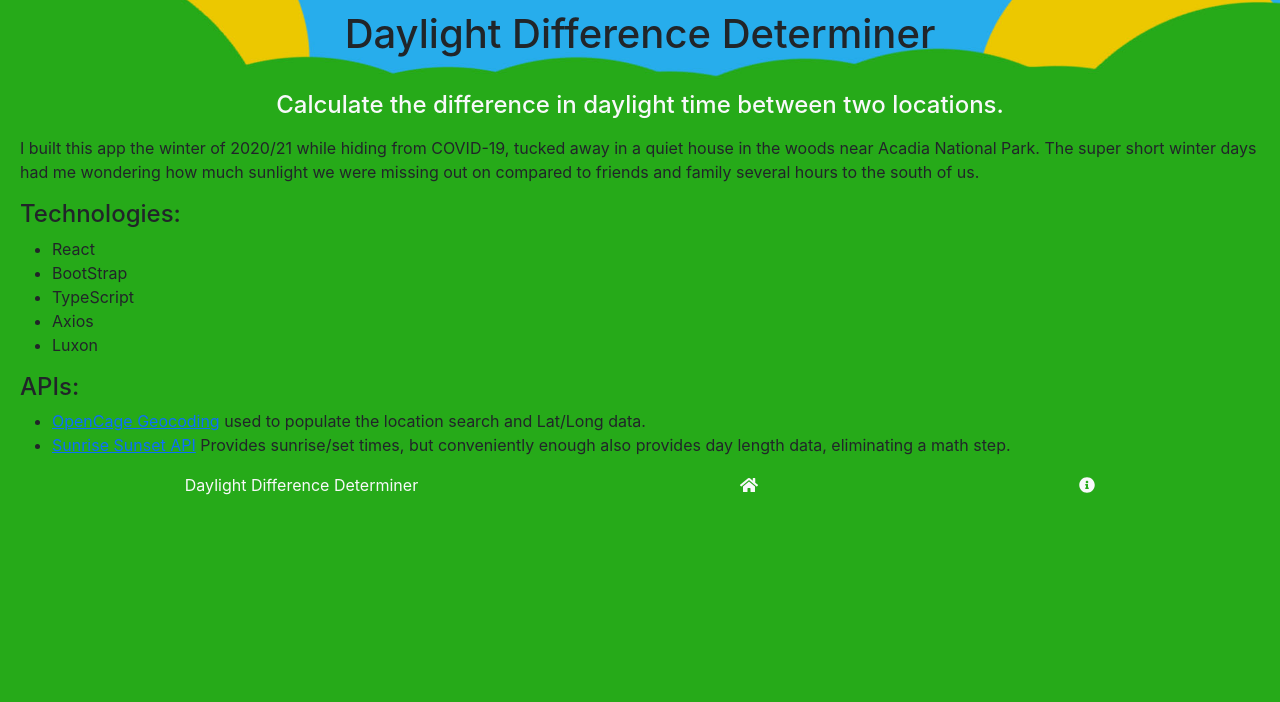
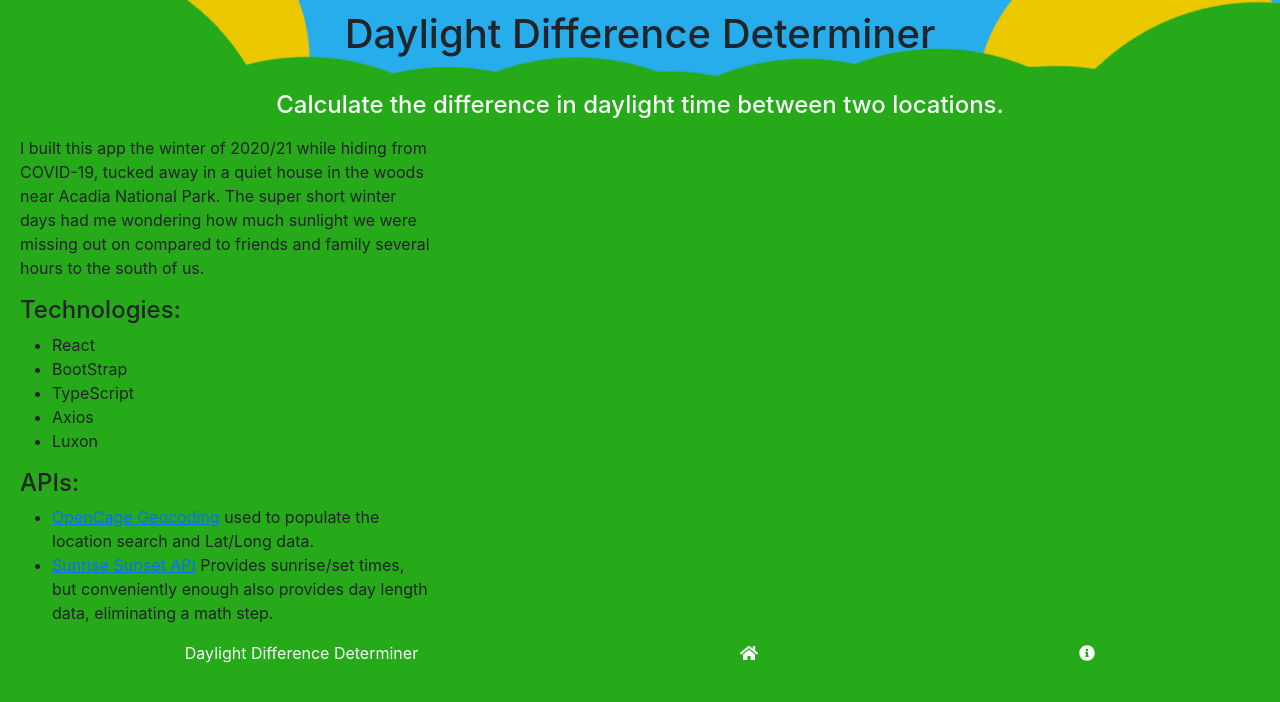
Before and after one commit to keiththarp/daylight-difference, a React (Create React App) app: page /daylight-difference/about in a window 1280 px wide. Shown: the top 702 px of the page. Built offline with nearby package versions, Linux system fonts and the light colour scheme.

Commit message:
move header and menu into app component

```diff
--- a/src/App.css
+++ b/src/App.css
@@ -7,6 +7,9 @@ h3 {
 }
 .App {
   text-align: center;
+}
+div.main-container {
+  max-width: 450px;
 }
 
 div.daylight-header {
--- a/src/App.tsx
+++ b/src/App.tsx
@@ -2,17 +2,22 @@ import React from 'react';
 import { BrowserRouter as Router, Switch, Route } from 'react-router-dom';
 import About from './views/About/About';
 import Differentiator from './views/Differentiator/Differentiator'
-import CityToCoords from './components/CityToCoords'
+import AppHeader from './components/AppHeader';
+import Menu from './components/Menu'
 import './App.css';
 
 function App() {
   return (
     <div className="App">
       <Router basename="/daylight-difference">
-        <Switch>
-          <Route path="/" exact component={Differentiator} />
-          <Route path="/about" exact component={About} />
-        </Switch>
+        <AppHeader />
+        <div className="main-container">
+          <Switch>
+            <Route path="/" exact component={Differentiator} />
+            <Route path="/about" exact component={About} />
+          </Switch>
+        </div>
+        <Menu />
       </Router>
     </div>
   );
--- a/src/views/About/About.tsx
+++ b/src/views/About/About.tsx
@@ -1,15 +1,8 @@
 import React from 'react';
-import AppHeader from '../../components/AppHeader';
-import Menu from '../../components/Menu'
-
 
 function About(): JSX.Element {
-
-
   return (
-
     <div>
-      <AppHeader />
       <div className="about-screen">
         <p>
           I built this app the winter of 2020/21 while hiding from COVID-19, tucked away in a quiet house in the woods near Acadia National Park.
@@ -33,10 +26,7 @@ function About(): JSX.Element {
           </ul>
         </p>
       </div>
-      <Menu />
     </div>
-
   )
-
 };
 export default About;
--- a/src/views/Differentiator/Differentiator.tsx
+++ b/src/views/Differentiator/Differentiator.tsx
@@ -1,8 +1,6 @@
 import React, { useEffect, useState } from 'react';
 import CityToCoords from '../../components/CityToCoords';
 import { DateTime } from "luxon";
-import AppHeader from '../../components/AppHeader';
-import Menu from '../../components/Menu'
 
 const today = DateTime.local().toFormat('yyyy-MM-dd')
 
@@ -62,7 +60,6 @@ function Differentiator(): JSX.Element {
 
   return (
     <div className="daylight-body">
-      <AppHeader />
       <div>
         <label>
           Enter a date (yyyy-mm-dd) <input
@@ -85,7 +82,6 @@ function Differentiator(): JSX.Element {
         ?
         <div className="py-3 bg-light"><DifferenceDisplayer /></div>
         : null}
-      <Menu />
     </div>
   )
 };
```
